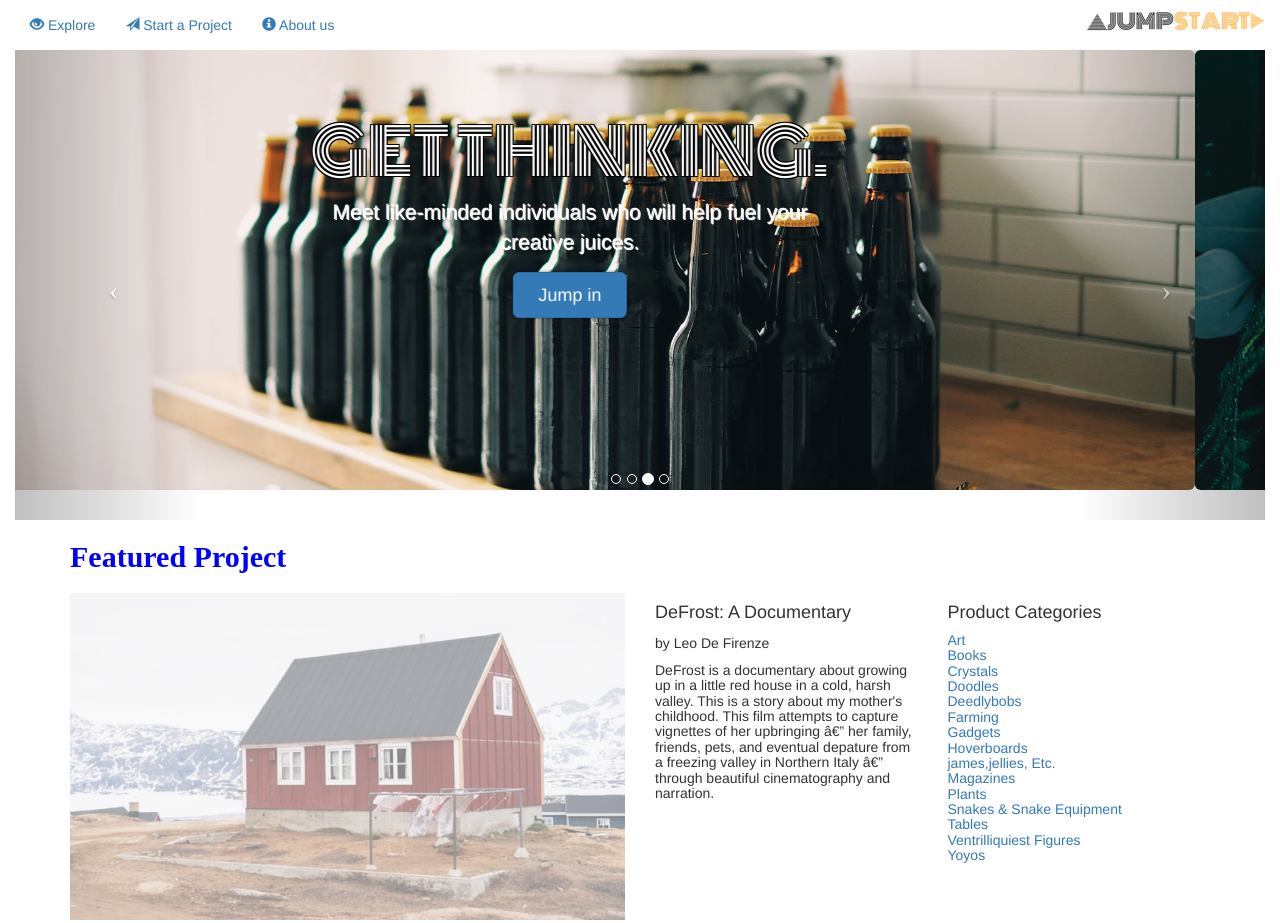
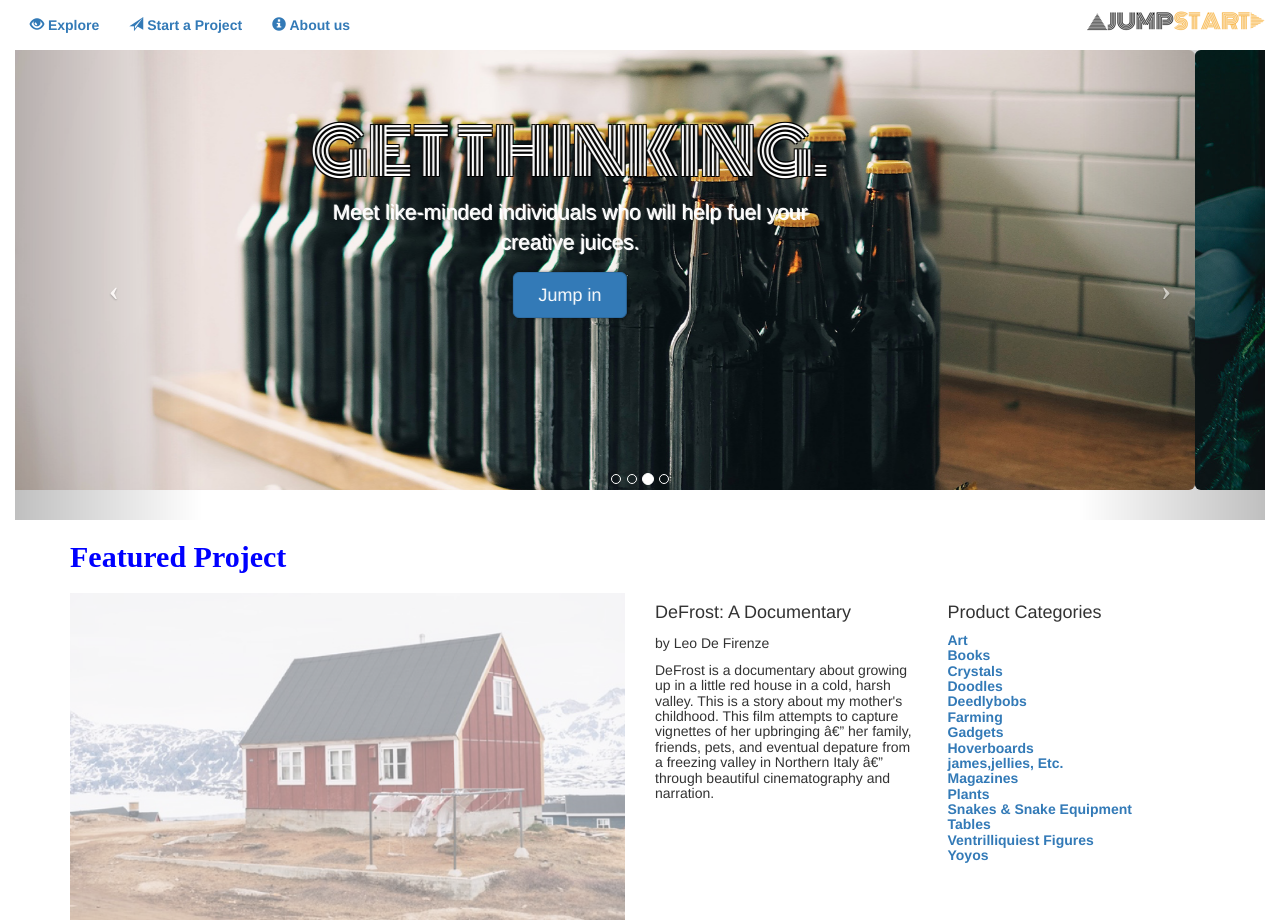
Before and after one commit to nrashadcode/jumpstart, a plain HTML site: page index.html in a window 1280 px wide. Shown: the top 923 px of the page. Drawn offline with nearby package versions, Linux system fonts and the light colour scheme.

Commit message:
changed links weight to make it look bolder

```diff
--- a/resources/css/stylesheet.css
+++ b/resources/css/stylesheet.css
@@ -46,6 +46,10 @@ h5{
     line-height: 1.4rem;
     color: rgba(0,0,0,0.7);
 }
+a {
+    font-weight: 600
+}
+
 .project {
     font-family: monotono;
     color: blue;
```
